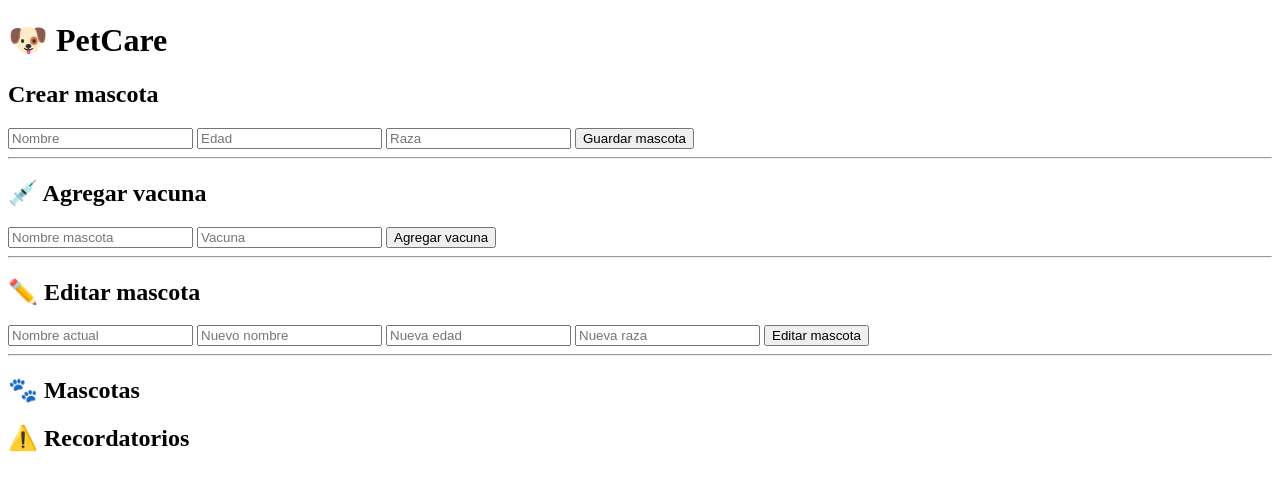
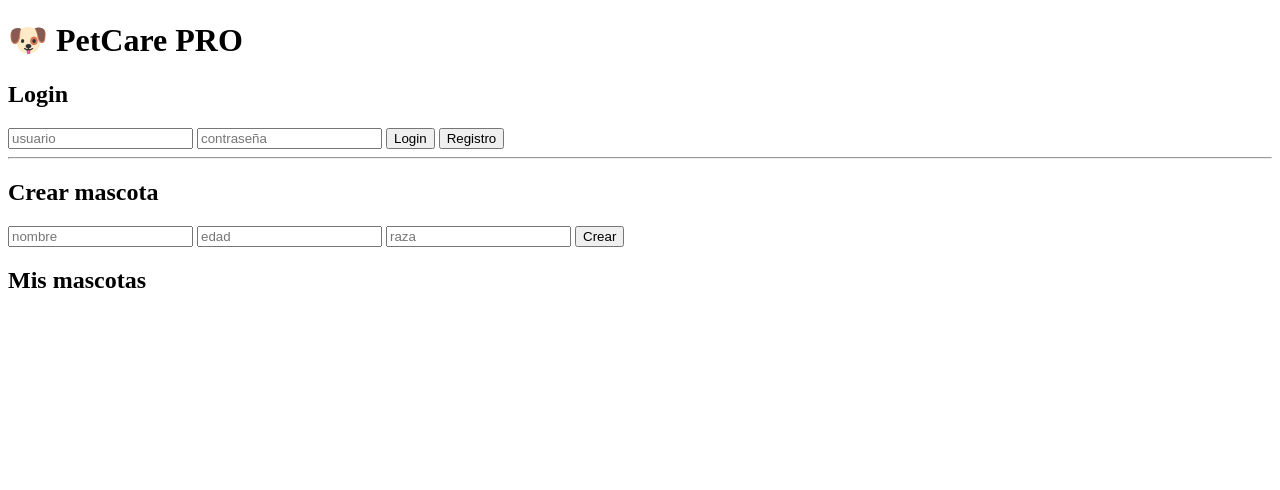
Before and after one commit to alelytm06-dotcom/PetCare-App, a plain HTML site: page index.html in a window 1280 px wide. Drawn offline with Linux system fonts and the light colour scheme; no server answers.

Commit message:
Update index.html

```diff
--- a/index.html
+++ b/index.html
@@ -1,146 +1,84 @@
 <!DOCTYPE html>
 <html>
 <head>
-    <title>PetCare</title>
+    <title>PetCare PRO</title>
 </head>
 <body>
 
-<h1>🐶 PetCare</h1>
+<h1>🐶 PetCare PRO</h1>
 
-<!-- CREAR MASCOTA -->
-<h2>Crear mascota</h2>
-
-<input id="nombre" placeholder="Nombre">
-<input id="edad" placeholder="Edad">
-<input id="raza" placeholder="Raza">
-
-<button onclick="guardar()">Guardar mascota</button>
+<!-- LOGIN -->
+<h2>Login</h2>
+<input id="user" placeholder="usuario">
+<input id="pass" placeholder="contraseña">
+<button onclick="login()">Login</button>
+<button onclick="register()">Registro</button>
 
 <hr>
 
-<!-- VACUNAS -->
-<h2>💉 Agregar vacuna</h2>
+<!-- MASCOTAS -->
+<h2>Crear mascota</h2>
+<input id="nombre" placeholder="nombre">
+<input id="edad" placeholder="edad">
+<input id="raza" placeholder="raza">
+<button onclick="crear()">Crear</button>
 
-<input id="nombreVacuna" placeholder="Nombre mascota">
-<input id="vacuna" placeholder="Vacuna">
-
-<button onclick="agregarVacuna()">Agregar vacuna</button>
-
-<hr>
-
-<!-- EDITAR -->
-<h2>✏️ Editar mascota</h2>
-
-<input id="edit_actual" placeholder="Nombre actual">
-<input id="edit_nuevo" placeholder="Nuevo nombre">
-<input id="edit_edad" placeholder="Nueva edad">
-<input id="edit_raza" placeholder="Nueva raza">
-
-<button onclick="editarMascota()">Editar mascota</button>
-
-<hr>
-
-<!-- LISTA -->
-<h2>🐾 Mascotas</h2>
+<h2>Mis mascotas</h2>
 <ul id="lista"></ul>
-
-<!-- ALERTAS -->
-<h2>⚠️ Recordatorios</h2>
-<ul id="alertas"></ul>
 
 <script>
 
-// 🔥 conexión automática con Render
 const API = window.location.origin;
 
-// CREAR MASCOTA
-async function guardar() {
-    const nombre = document.getElementById("nombre").value;
-    const edad = document.getElementById("edad").value;
-    const raza = document.getElementById("raza").value;
-
-    await fetch(API + "/mascotas", {
-        method: "POST",
-        headers: {"Content-Type": "application/json"},
-        body: JSON.stringify({ nombre, edad, raza })
-    });
-
+// LOGIN
+async function login(){
+    await fetch(API+"/login", {
+        method:"POST",
+        headers:{"Content-Type":"application/json"},
+        body:JSON.stringify({
+            username: user.value,
+            password: pass.value
+        })
+    })
     cargar();
 }
 
-// AGREGAR VACUNA
-async function agregarVacuna() {
-    const nombre = document.getElementById("nombreVacuna").value;
-    const vacuna = document.getElementById("vacuna").value;
+// REGISTER
+async function register(){
+    await fetch(API+"/register", {
+        method:"POST",
+        headers:{"Content-Type":"application/json"},
+        body:JSON.stringify({
+            username: user.value,
+            password: pass.value
+        })
+    })
+}
 
-    await fetch(API + "/vacunas", {
-        method: "POST",
-        headers: {"Content-Type": "application/json"},
-        body: JSON.stringify({ nombre, vacuna })
-    });
-
+// CREAR MASCOTA
+async function crear(){
+    await fetch(API+"/mascotas", {
+        method:"POST",
+        headers:{"Content-Type":"application/json"},
+        body:JSON.stringify({
+            nombre:nombre.value,
+            edad:edad.value,
+            raza:raza.value
+        })
+    })
     cargar();
 }
 
-// EDITAR MASCOTA
-async function editarMascota() {
-    const nombre_actual = document.getElementById("edit_actual").value;
-    const nuevo_nombre = document.getElementById("edit_nuevo").value;
-    const nueva_edad = document.getElementById("edit_edad").value;
-    const nueva_raza = document.getElementById("edit_raza").value;
-
-    await fetch(API + "/editar_mascota", {
-        method: "PUT",
-        headers: {"Content-Type": "application/json"},
-        body: JSON.stringify({
-            nombre_actual,
-            nuevo_nombre,
-            nueva_edad,
-            nueva_raza
-        })
-    });
-
-    cargar();
-}
-
-// CARGAR MASCOTAS
-async function cargar() {
-    const res = await fetch(API + "/mascotas");
+// LISTAR
+async function cargar(){
+    const res = await fetch(API+"/mascotas");
     const data = await res.json();
 
-    const lista = document.getElementById("lista");
-    lista.innerHTML = "";
+    lista.innerHTML="";
 
-    data.forEach(m => {
-        const li = document.createElement("li");
-
-        let texto = m.nombre + " - " + m.edad + " - " + m.raza;
-
-        if (m.vacunas.length > 0) {
-            texto += " | Vacunas: ";
-            m.vacunas.forEach(v => {
-                texto += v.vacuna + " (próx: " + v.proxima + ") ";
-            });
-        }
-
-        li.textContent = texto;
-        lista.appendChild(li);
-    });
-
-    cargarAlertas();
-}
-
-// ALERTAS
-async function cargarAlertas() {
-    const res = await fetch(API + "/recordatorios");
-    const data = await res.json();
-
-    const lista = document.getElementById("alertas");
-    lista.innerHTML = "";
-
-    data.forEach(a => {
-        const li = document.createElement("li");
-        li.textContent = a.mascota + " - " + a.vacuna + " (" + a.estado + ")";
+    data.forEach(m=>{
+        let li = document.createElement("li");
+        li.textContent = m[2]+" - "+m[3]+" - "+m[4];
         lista.appendChild(li);
     });
 }
```
